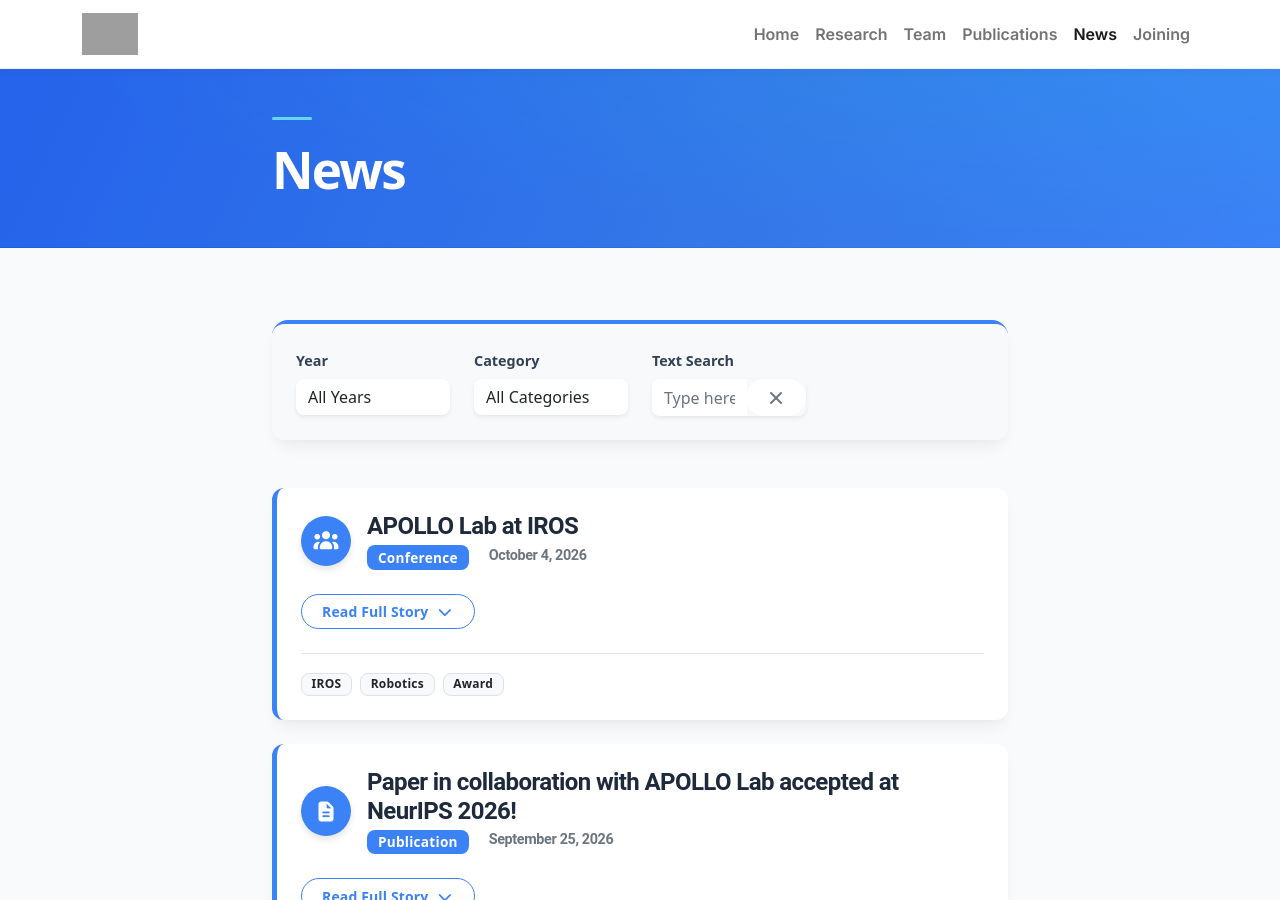
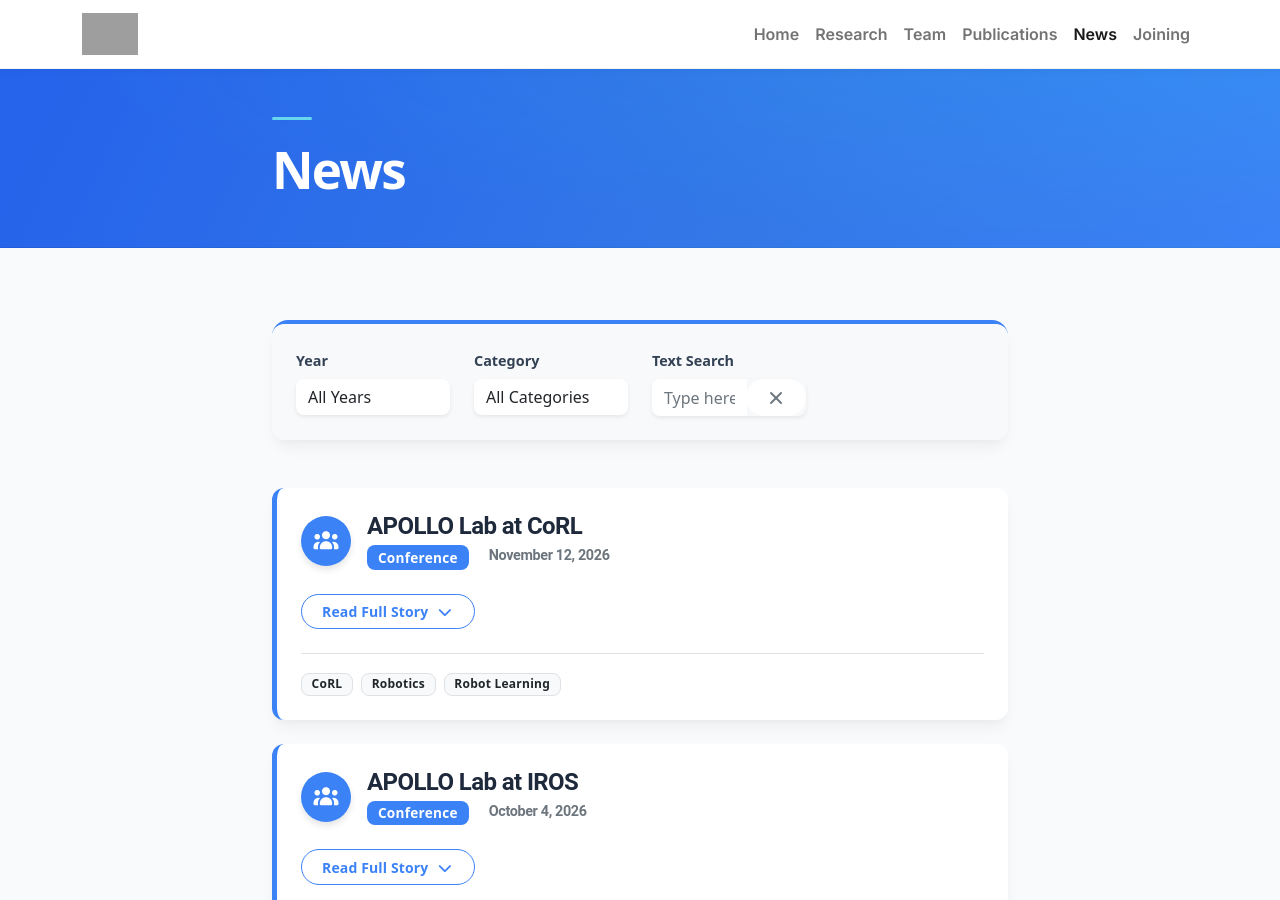
Before and after one commit to Apollo-Lab-Yale/Apollo-Lab-Yale.github.io, a Jekyll site: the page built from pages/news.md, in a window 1280 px wide and 900 px high. Built offline with Jekyll 4.4.1, drawn with Linux system fonts in a browser that asks for light colours; nearby versions of some CDN libraries; some of the changed lines change nothing that is shown; grey boxes are pictures that could not be loaded.

Commit message:
Add APOLLO Lab at CoRL news item and photos

```diff
--- a/_data/news.yml
+++ b/_data/news.yml
@@ -23,6 +23,26 @@
 #   content: (Required) The body text. Supports Markdown and Liquid.
 #            Use `|` for multi-line text blocks.
 # ==========================================
+
+- date: "2026-11-12"
+  type: "Conference"
+  title: "APOLLO Lab at CoRL"
+  tags: [CoRL, Robotics, Robot Learning]
+  media:
+    - src: "assets/theme/images/news/corl-2026/xiatao-afp-poster.jpg"
+      caption: "Xiatao Sun with the Artificial Foveated Perception poster at CoRL 2026."
+    - src: "assets/theme/images/news/corl-2026/afp-poster-presentation.jpg"
+    - src: "assets/theme/images/news/corl-2026/afp-poster-discussion.jpg"
+  content: |
+    APOLLO Lab shared work on robotic foundation models and visual reinforcement learning at **CoRL 2026**.
+
+    **Xiatao Sun** presented our work, **Artificial Foveated Perception for Mitigating Shortcut Learning in Robotic Foundation Models**.
+
+    *Authors: Xiatao Sun, Yuan Zhuang, Mateo Sanchez Lopez Negrete, Matei-Victor Coldea, Chen Liang, Haoyang Zhang, Che Liu, Ziyao Zeng, Shawn Li, Qian Wang, Fei Miao, Daniel Rakita.*
+
+    Also, a paper developed in collaboration with APOLLO Lab, called **Efficient On-policy Visual-RL via Stochastic Decoupled Policy Gradient**, was presented at the conference.
+
+    *Authors: Haoxiang You, Yilang Liu, Davis Zong, Qian Wang, Teeratham Vitchutripop, Qi Wang, Daniel Rakita, Ian Abraham.*
 
 - date: "2026-10-04"
   type: "Conference"
```
Also changed, not shown: assets/theme/images/news/corl-2026/afp-poster-discussion.jpg (added), assets/theme/images/news/corl-2026/afp-poster-presentation.jpg (added), 1 other file.
